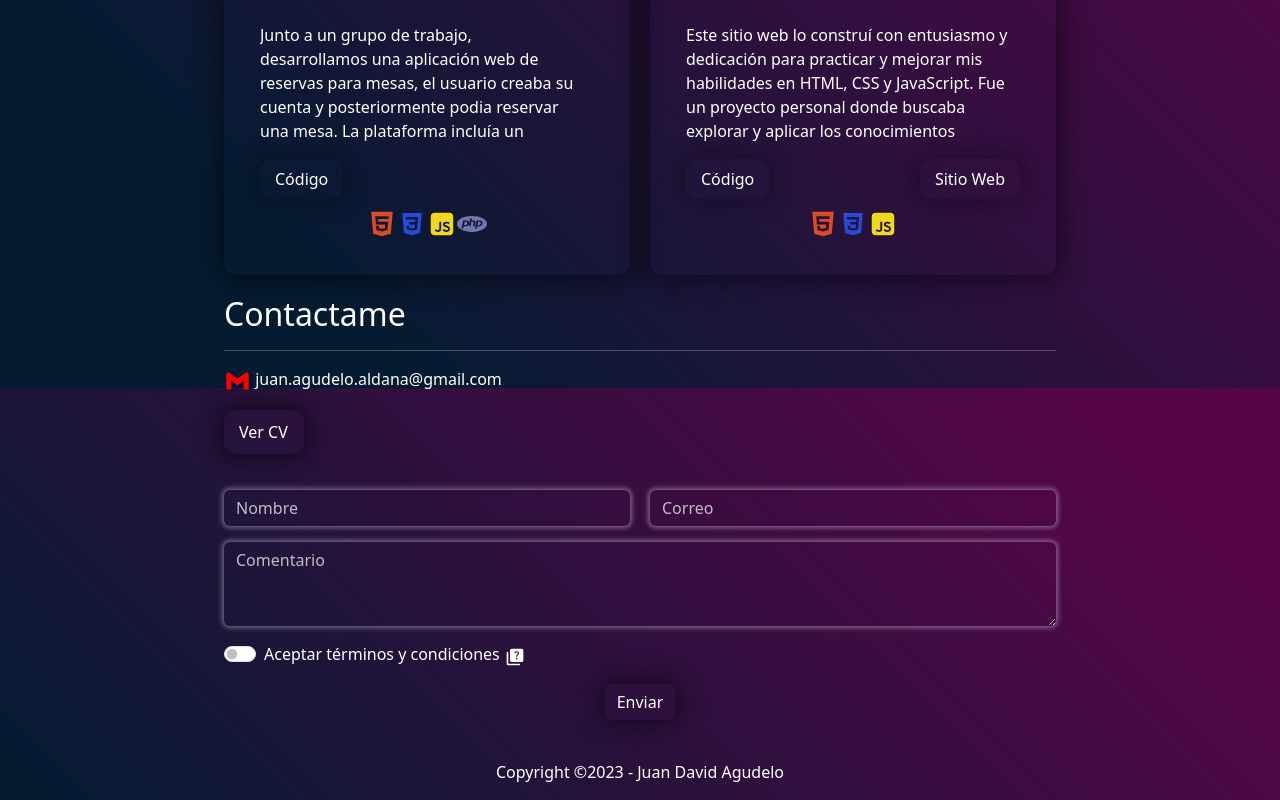
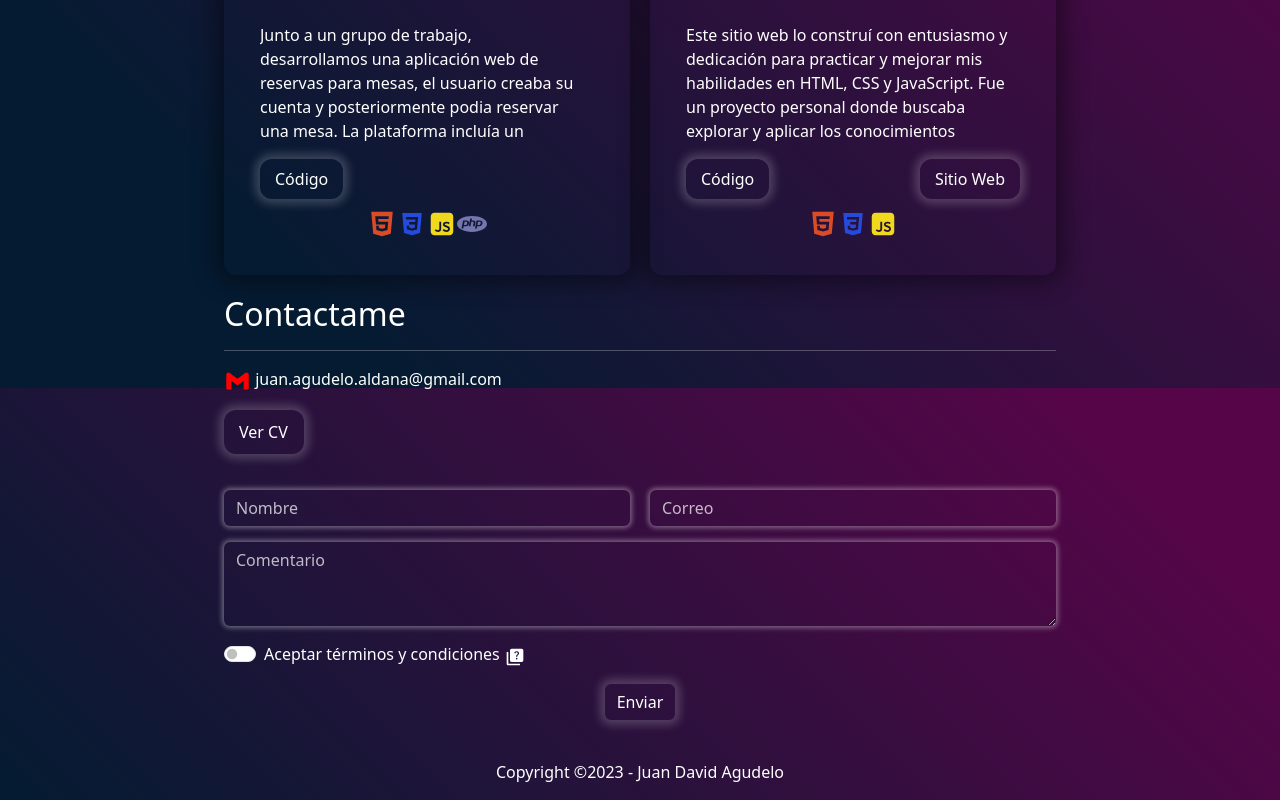
Before and after one commit to Jagudelo1/Mi_Portafolio, a React (Vite) app: page / in a window 1280 px wide. Shown: the part 1212-2012 px from the top of the page. Built offline with nearby package versions, Linux system fonts and the light colour scheme.

Commit message:
Corrección de algunos estilos

```diff
--- a/src/css/CardApp.css
+++ b/src/css/CardApp.css
@@ -63,7 +63,7 @@
 .Links a{
     text-decoration: none;
     color: #fff;
-    box-shadow: 0 0 20px 5px #00000046;
+    box-shadow: 0 0 10px 5px #fbfbfb34;
     padding: 8px 15px;
     border-radius: 12px;
     transition: all .3s ease-in-out;
@@ -71,7 +71,7 @@
 
 .Links a:hover{
     transition: all .5s ease-in-out;
-    box-shadow: 0 0 10px 0 #00000046;
+    box-shadow: 0 0 5px 2px #fbfbfb10;
 }
 
 .Icons{
--- a/src/css/ContactApp.css
+++ b/src/css/ContactApp.css
@@ -56,13 +56,13 @@
     margin: 0 auto;
     border: 0 !important;
     background-color: transparent !important;
-    box-shadow: 0 0 24px 5px #00000070 !important;
+    box-shadow: 0 0 10px 5px #fbfbfb34 !important;
     transition: all .5s ease-in-out !important;
 }
 
 .Formulario .ButtonSub:hover{
     transition: all .5s ease-in-out !important;
-    box-shadow: 0 0 20px 0 #00000070 !important;
+    box-shadow: 0 0 5px 2px #fbfbfb10 !important;
 }
 
 
--- a/src/css/LoadingApp.css
+++ b/src/css/LoadingApp.css
@@ -29,7 +29,7 @@
 }
 
 .TextLoading .Cargando{
-    color: #000;
+    color: #fff;
     font-weight: 700;
 }
 
@@ -43,10 +43,10 @@
     0%, 100% {
         clip-path: polygon(
             0% 47%,
-            10% 48%,
+            10% 50%,
             33% 54%,
             54% 60%,
-            70% 61%,
+            50% 61%,
             84% 59%,
             100% 70%,
             100% 100%,
--- a/src/index.css
+++ b/src/index.css
@@ -98,7 +98,7 @@ body::-webkit-scrollbar-thumb {
 }
 
 .Curriculum{
-    box-shadow: 0 0 20px 6px #00000074;
+    box-shadow: 0 0 10px 5px #fbfbfb34;
     border-radius: 12px;
     padding: 10px 15px;
     width: 80px;
@@ -106,7 +106,7 @@ body::-webkit-scrollbar-thumb {
 }
 
 .Curriculum:hover{
-    box-shadow: 0 0 25px 2px #00000074;
+    box-shadow: 0 0 5px 2px #fbfbfb10;
 }
 
 /* Media Query 1339px*/
```
